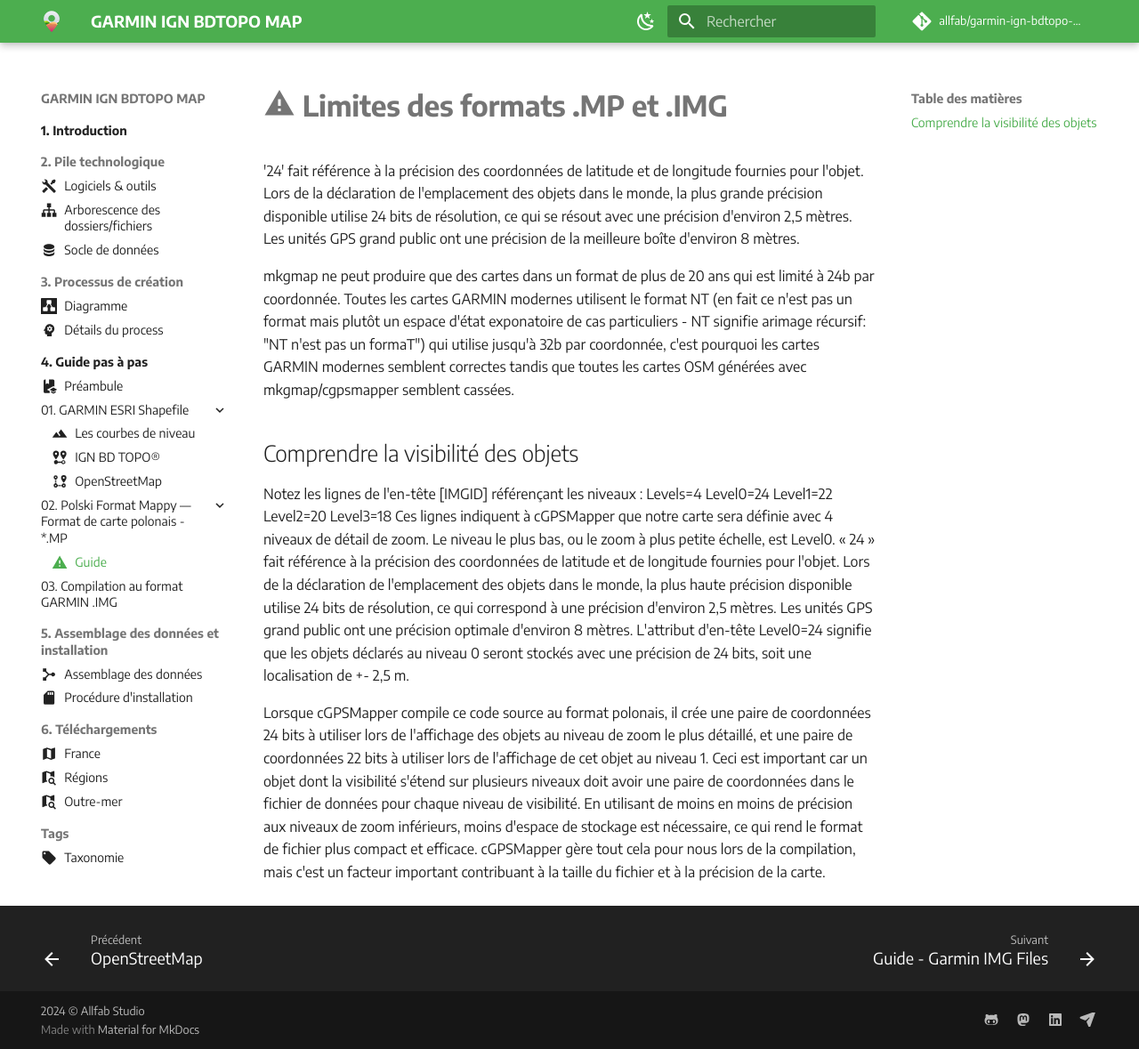
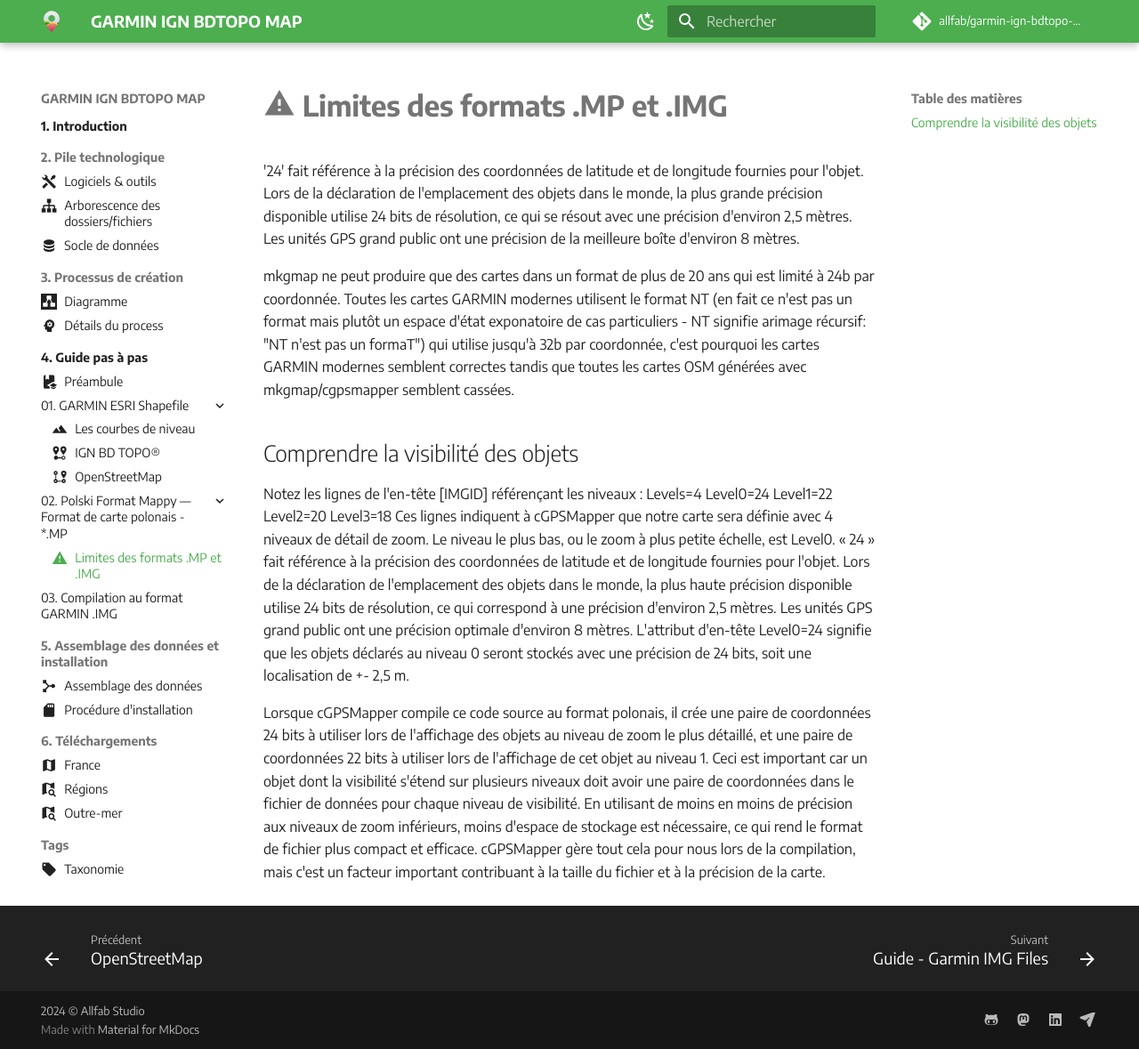
Before and after one commit to allfab/garmin-ign-bdtopo-map, an MkDocs documentation site: the page built from docs/04-tutorials/mp-img-files-limits.md, in a window 1280 px wide and 1179 px high. Shown: the whole window at 89% size. Built offline with MkDocs 1.6.1 and Material for MkDocs 9.7.7, drawn with Linux system fonts in a browser that asks for light colours; some web fonts are replaced; comment, search, counter and statistics services are not loaded.

Commit message:
UPDATE title

```diff
--- a/docs/04-tutorials/mp-img-files-limits.md
+++ b/docs/04-tutorials/mp-img-files-limits.md
@@ -1,5 +1,5 @@
 ---
-title: Guide
+title: Limites des formats .MP et .IMG
 icon: material/alert
 ---
 
```
